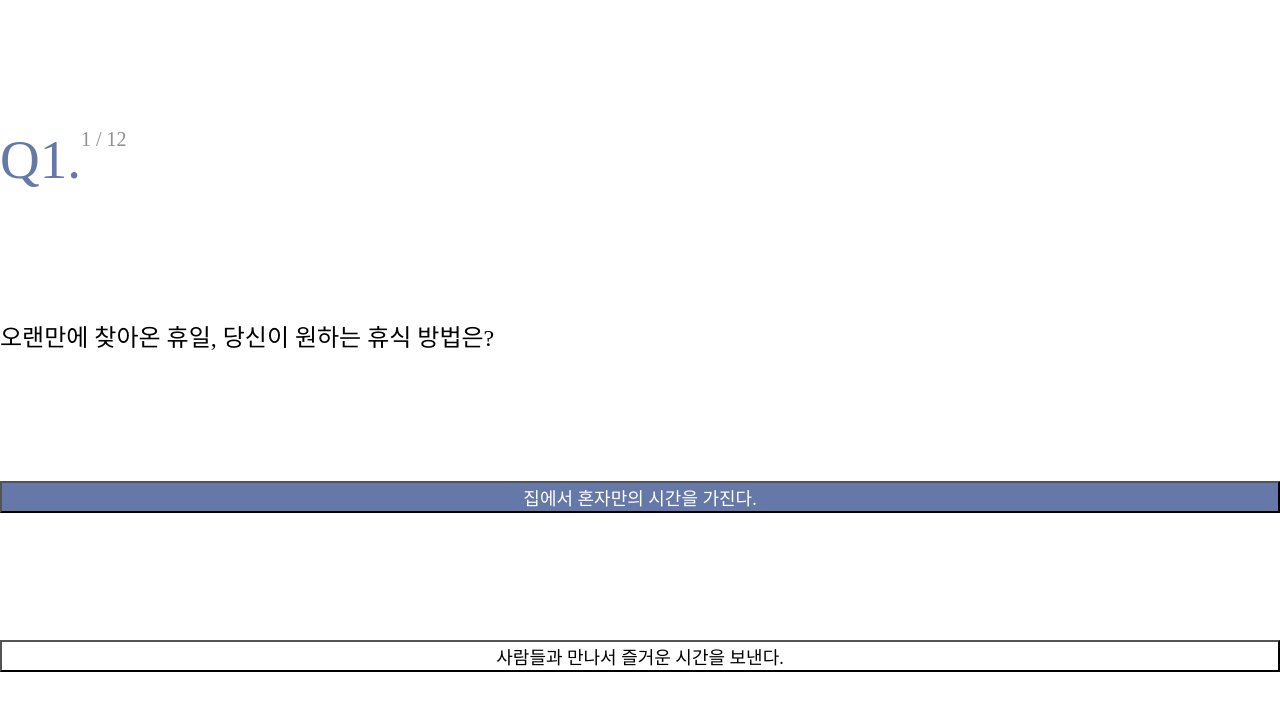
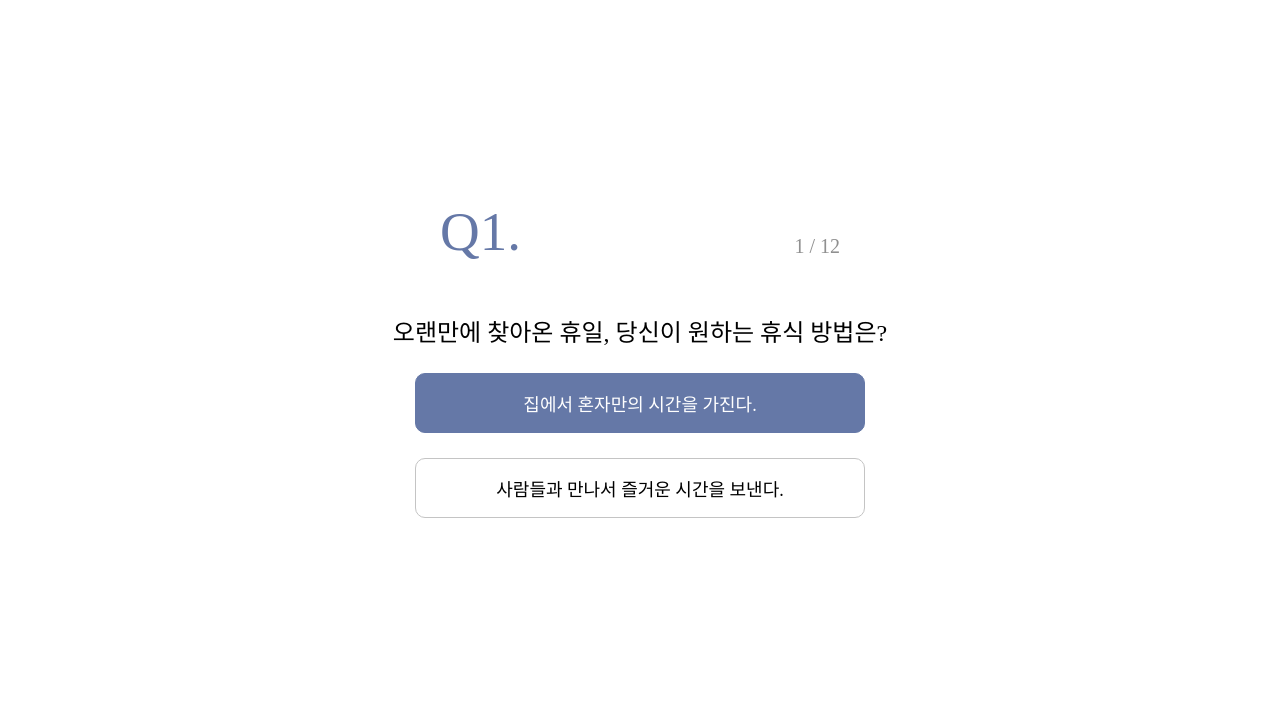
Before and after one commit to MGCWingcombo/Playlist_Client, a React (Create React App) app: page /mbti-test/question in a window 1280 px wide. Shown: the top 710 px of the page. Built offline with nearby package versions, Linux system fonts and the light colour scheme; a web font is replaced by a local one.

Commit message:
question page 퍼블리싱

```diff
--- a/src/Pages/Question/Question.js
+++ b/src/Pages/Question/Question.js
@@ -1,6 +1,6 @@
 import React from "react";
 import * as S from "./Style";
-const Question = ({ fontcolor, btncolor }) => {
+const Question = () => {
   return (
     <>
       <S.Content>
@@ -13,12 +13,24 @@ const Question = ({ fontcolor, btncolor }) => {
           오랜만에 찾아온 휴일, 당신이 원하는 휴식 방법은?
         </S.Questions>
 
-        <S.ChoiceBtn fontcolor="#ffffff" btncolor="#6578a7">
-          집에서 혼자만의 시간을 가진다.
-        </S.ChoiceBtn>
-        <S.ChoiceBtn fontcolor="#000000" btncolor="#ffffff">
-          사람들과 만나서 즐거운 시간을 보낸다.
-        </S.ChoiceBtn>
+        <S.Btns>
+          <S.ChoiceBtn
+            className="topbtn"
+            fontcolor="#ffffff"
+            btncolor="#6578a7"
+            bordercolor="#6578a7"
+          >
+            집에서 혼자만의 시간을 가진다.
+          </S.ChoiceBtn>
+          <S.ChoiceBtn
+            className="bottomBtn"
+            fontcolor="#000000"
+            btncolor="#ffffff"
+            bordercolor="#c4c4c4"
+          >
+            사람들과 만나서 즐거운 시간을 보낸다.
+          </S.ChoiceBtn>
+        </S.Btns>
       </S.Content>
     </>
   );
--- a/src/Pages/Question/Style.js
+++ b/src/Pages/Question/Style.js
@@ -6,10 +6,15 @@ export const Content = styled.div`
   width: 100%;
   height: 100vh;
   justify-content: space-evenly;
+  align-items: center;
 `;
 
 export const Top = styled.div`
+  width: 400px;
   display: flex;
+  flex-direction: row;
+  justify-content: space-between;
+  margin-top: 200px;
 `;
 
 export const Number = styled.div`
@@ -21,17 +26,32 @@ export const Number = styled.div`
 export const Count = styled.div`
   font-family: "NanumExtra";
   font-size: 1.25rem;
+  padding-top: 35px;
   color: #909090;
 `;
 
 export const Questions = styled.div`
   font-family: "NanumExtra";
   font-size: 1.5rem;
+  margin-top: 50px;
+`;
+
+export const Btns = styled.div`
+  display: flex;
+  flex-direction: column;
+  margin-bottom: 400px;
 `;
 
 export const ChoiceBtn = styled.button`
   font-family: "NanumBold";
   font-size: 1.125rem;
+  width: 450px;
+  height: 60px;
+  border: 1px solid;
+  border-radius: 10px;
+
   color: ${(p) => p.fontcolor || null};
   background: ${(p) => p.btncolor || null};
+  border-color: ${(p) => p.bordercolor || null};
+  margin-top: 25px;
 `;
```
